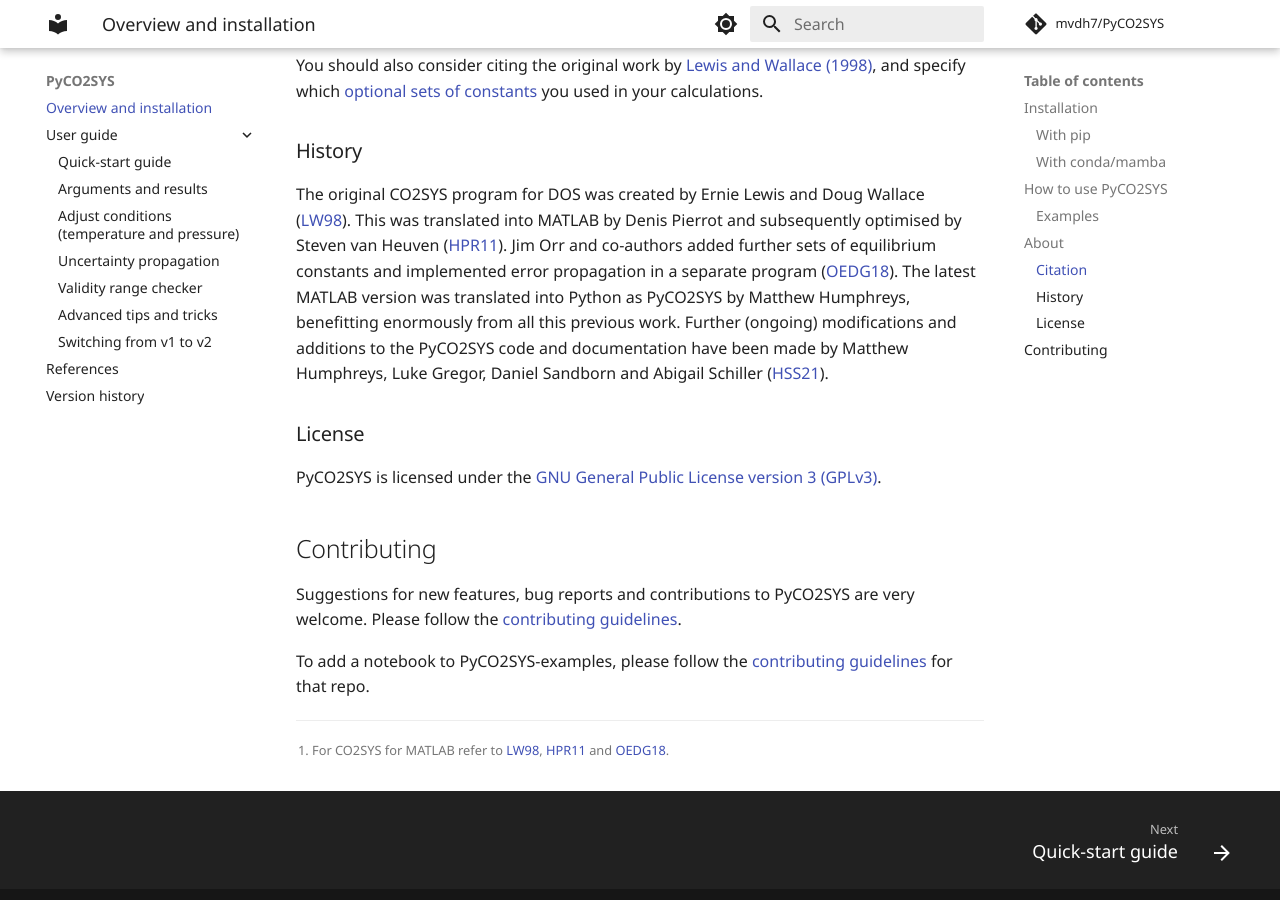
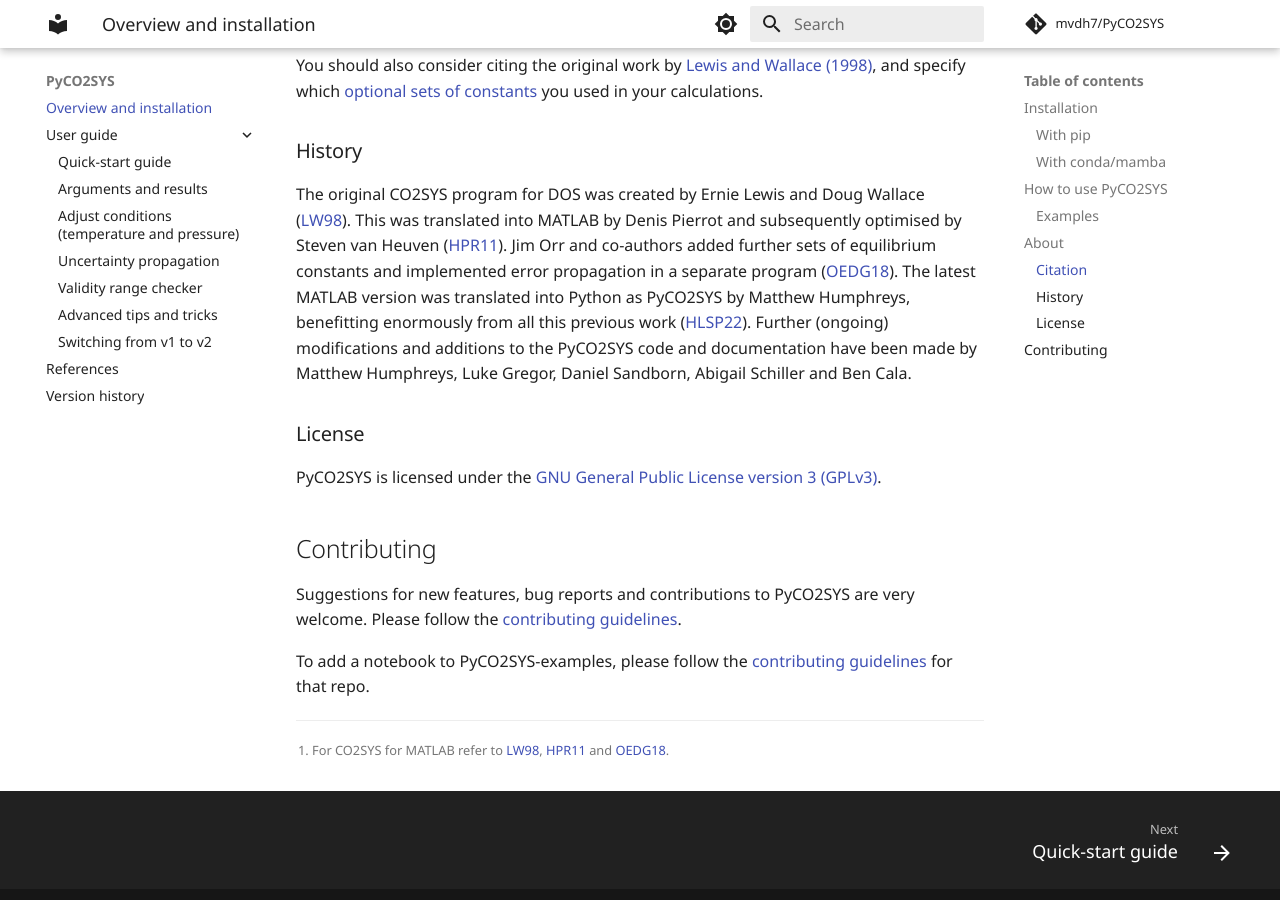
Before and after one commit to mvdh7/PyCO2SYS, an MkDocs documentation site: the page built from docs/index.md, in a window 1280 px wide and 900 px high, scrolled down 2976 px. Built offline with MkDocs 1.6.1 and Material for MkDocs 9.7.7, drawn with Linux system fonts in a browser that asks for light colours; comment, search, counter and statistics services are not loaded.

Commit message:
Update about

```diff
--- a/docs/index.md
+++ b/docs/index.md
@@ -104,7 +104,7 @@ You should also consider citing the original work by [Lewis and Wallace (1998)](
 
 ### History
 
-The original CO2SYS program for DOS was created by Ernie Lewis and Doug Wallace ([LW98](refs.md/#l)).  This was translated into MATLAB by Denis Pierrot and subsequently optimised by Steven van Heuven ([HPR11](refs.md/#h)).  Jim Orr and co-authors added further sets of equilibrium constants and implemented error propagation in a separate program ([OEDG18](refs.md/#o)).  The latest MATLAB version was translated into Python as PyCO2SYS by Matthew Humphreys, benefitting enormously from all this previous work.  Further (ongoing) modifications and additions to the PyCO2SYS code and documentation have been made by Matthew Humphreys, Luke Gregor, Daniel Sandborn and Abigail Schiller ([HSS21](refs.md/#h)).
+The original CO2SYS program for DOS was created by Ernie Lewis and Doug Wallace ([LW98](refs.md/#l)).  This was translated into MATLAB by Denis Pierrot and subsequently optimised by Steven van Heuven ([HPR11](refs.md/#h)).  Jim Orr and co-authors added further sets of equilibrium constants and implemented error propagation in a separate program ([OEDG18](refs.md/#o)).  The latest MATLAB version was translated into Python as PyCO2SYS by Matthew Humphreys, benefitting enormously from all this previous work ([HLSP22](refs.md/#h)).  Further (ongoing) modifications and additions to the PyCO2SYS code and documentation have been made by Matthew Humphreys, Luke Gregor, Daniel Sandborn, Abigail Schiller and Ben Cala.
 
 ### License
 
```
Also changed, not shown: docs/refs.md (+0 -3 lines).
